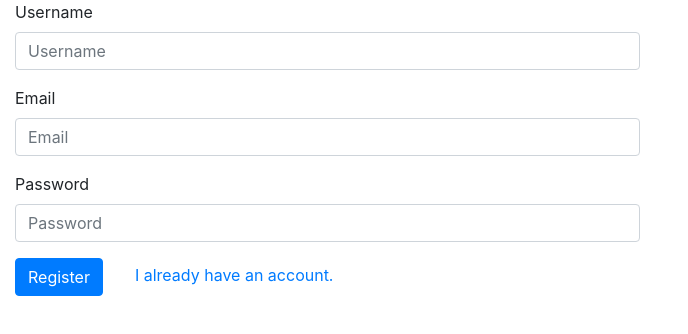
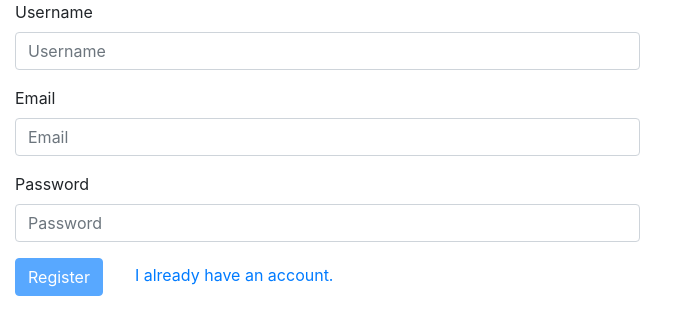
Before and after one commit to ZXseITz/zx-tbsg-ui, an Angular app: page /register in a window 1280 px wide. Shown: the top 334 px of the page, without its empty margins (0-688 px from the left). Built offline with nearby package versions, Linux system fonts and the light colour scheme.

Commit message:
Fixed registration

```diff
--- a/src/app/app.module.ts
+++ b/src/app/app.module.ts
@@ -2,6 +2,7 @@ import { BrowserModule } from '@angular/platform-browser';
 import { NgModule } from '@angular/core';
 import { HttpClientModule } from '@angular/common/http';
 import { AppRoutingModule } from './app-routing.module';
+import { FormsModule, ReactiveFormsModule } from '@angular/forms';
 
 import { AppComponent } from './app.component';
 import { RegisterComponent } from './register/register.component';
@@ -10,7 +11,6 @@ import { HomeComponent } from './home/home.component';
 import { PageNotFoundComponent } from './page-not-found/page-not-found.component';
 
 import {AuthService} from './auth.service';
-import { FormsModule, ReactiveFormsModule } from '@angular/forms';
 
 @NgModule({
   declarations: [
--- a/src/app/login/login.component.ts
+++ b/src/app/login/login.component.ts
@@ -9,13 +9,14 @@ import {FormControl, FormGroup, Validators} from '@angular/forms';
   styleUrls: ['./login.component.scss']
 })
 export class LoginComponent implements OnInit {
+  form: FormGroup;
 
-  form = new FormGroup({
-    username: new FormControl('', [Validators.required, Validators.minLength(3)]),
-    password: new FormControl('', [Validators.required, Validators.minLength(6)])
-  });
-
-  constructor(private authService: AuthService) { }
+  constructor(private authService: AuthService) {
+    this.form = new FormGroup({
+      username: new FormControl('', [Validators.required, Validators.minLength(3)]),
+      password: new FormControl('', [Validators.required, Validators.minLength(6)])
+    });
+  }
 
   ngOnInit(): void {
   }
--- a/src/app/register/register.component.html
+++ b/src/app/register/register.component.html
@@ -1,16 +1,16 @@
-<form class="auth">
+<form [formGroup]="form" class="auth" (ngSubmit)="onSubmit()">
   <div class="form-group">
     <label>Username</label>
-    <input #registerUsername type="text" class="form-control"  placeholder="Username">
+    <input formControlName="username" type="text" class="form-control"  placeholder="Username">
   </div>
   <div class="form-group">
     <label>Email</label>
-    <input #registerEmail type="email" class="form-control" placeholder="Email">
+    <input formControlName="email" type="email" class="form-control" placeholder="Email">
   </div>
   <div class="form-group">
     <label>Password</label>
-    <input #registerPassword type="password" class="form-control" placeholder="Password">
+    <input formControlName="password" type="password" class="form-control" placeholder="Password">
   </div>
-  <button class="btn btn-primary" (click)="register(registerUsername.value, registerEmail.value, registerPassword.value)">Register</button>
+  <button type="submit" class="btn btn-primary" [disabled]="!form.valid">Register</button>
   <a href="/login" class="auth-link">I already have an account.</a>
 </form>
--- a/src/app/register/register.component.ts
+++ b/src/app/register/register.component.ts
@@ -1,5 +1,6 @@
 import {Component, OnInit} from '@angular/core';
 import {AuthService} from '../auth.service';
+import {FormControl, FormGroup, Validators} from '@angular/forms';
 
 @Component({
   selector: 'app-register',
@@ -8,14 +9,22 @@ import {AuthService} from '../auth.service';
   styleUrls: ['./register.component.scss']
 })
 export class RegisterComponent implements OnInit {
-  constructor(private authService: AuthService) {}
+  form: FormGroup;
+
+  constructor(private authService: AuthService) {
+    this.form = new FormGroup({
+      username: new FormControl('', [Validators.required, Validators.minLength(3)]),
+      email: new FormControl('', [Validators.required, Validators.minLength(3)]),
+      password: new FormControl('', [Validators.required, Validators.minLength(6)])
+    });
+  }
 
   ngOnInit(): void {
   }
 
-  register(username: string, email: string, password: string): void {
-    this.authService.register(username, email, password)
-      .subscribe(_ => console.log('registered'));
+  onSubmit(): void {
+    const values = this.form.value;
+    this.authService.register(values.username, values.email, values.password)
+      .subscribe(_ => console.log(`registered new user ${values.username}`));
   }
-
 }
```
